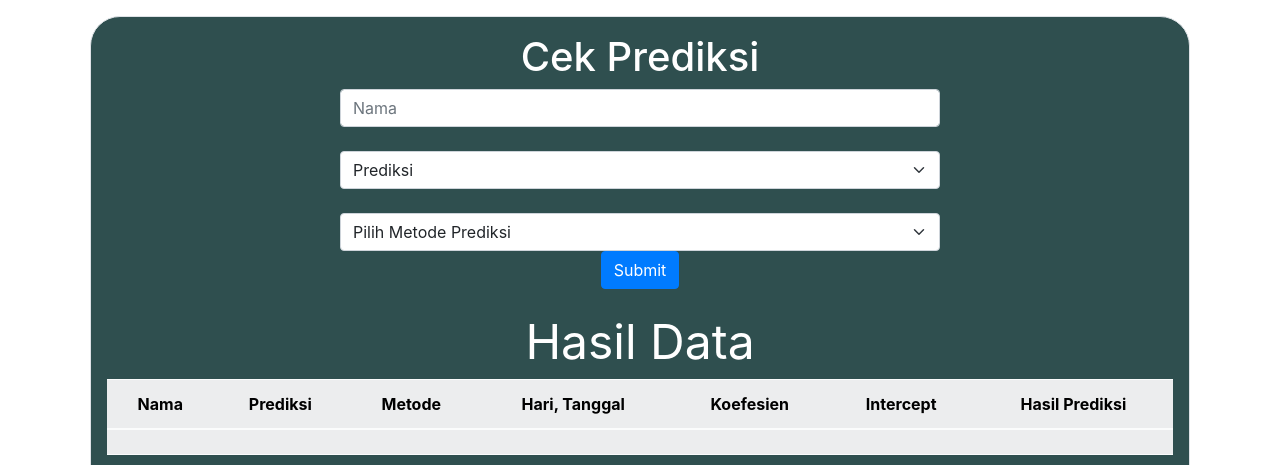
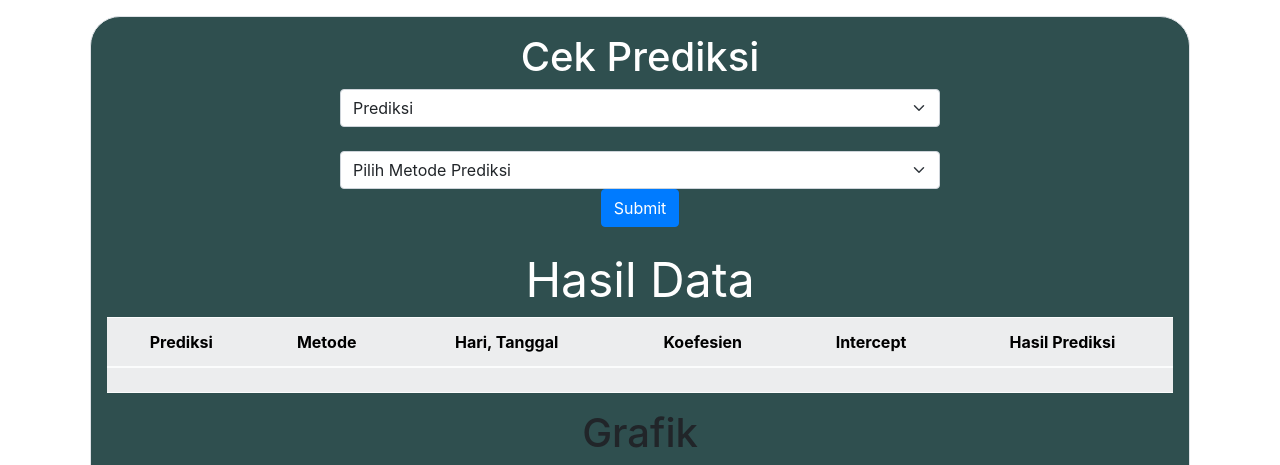
Before and after one commit to regiapriandi012/price-predictions, a Flask app: page /model in a window 1280 px wide. Shown: the part 76-541 px from the top of the page. Run offline with Flask 2, Linux system fonts and the light colour scheme; lists and menus that the app fills with data are empty; parts of the project's set-up code (start-up, migrations or seed data) failed here and were passed over; some libraries are stand-ins or nearby versions.

Commit message:
merubah metode hubber ke ridge dan menghapus field nama

```diff
--- a/templates/model.html
+++ b/templates/model.html
@@ -42,8 +42,6 @@
     <h1 align="center" style="color: white;">Cek Prediksi</h1>
 
     <form action="/" method="POST" style="text-align: center;">
-      <input type="text" name="nama" class="form-control" placeholder="Nama" style="margin: 5px; width: 600px; margin: auto;" required>
-      <br>
       <select class="form-select" name="prediksi" aria-label="Default select example" style="margin: 5px; width: 600px; margin: auto;" required>
         <option value="" style="color: white;">Prediksi</option>
         <option value="Harga Emas"><label for="Harga Emas">Harga Emas</option></label>
@@ -54,7 +52,7 @@
       <select class="form-select" name="metode" aria-label="Default select example" style="margin: 5px; width: 600px; margin: auto;" required>
         <option value="">Pilih Metode Prediksi</option>
         <option value="Linear Regression"><label for="Linear Regression">Linear Regression</option></label>
-        <option value="Hubber Regressor"><label for="Hubber Regressor">Hubber</option></label>
+        <option value="Ridge Regression"><label for="Ridge Regression">Ridge Regression</option></label>
         <option value="Lasso"><label for="Lasso">Lasso</option></label>
       </select>
       <input type="submit" style="float: inherit;" value="Submit" class="btn btn-primary"></button>
@@ -64,7 +62,6 @@
       <h1 class="display-5" align="center" style="color: white;"> <b>Hasil Data</b></h1>
       <table class="table table-striped table-light">
         <tr>
-          <th scope="col">Nama</th>
           <th scope="col">Prediksi</th>
           <th scope="col">Metode</th>
           <th scope="col">Hari, Tanggal</th>
@@ -75,7 +72,6 @@
         </thread>
         <tbody>
           <tr>
-            <td>{{ nama }}</td>
             <td>{{ prediksi }}</td>
             <td>{{ metode }}</td>
             <td>{{ date }}</td>
```
